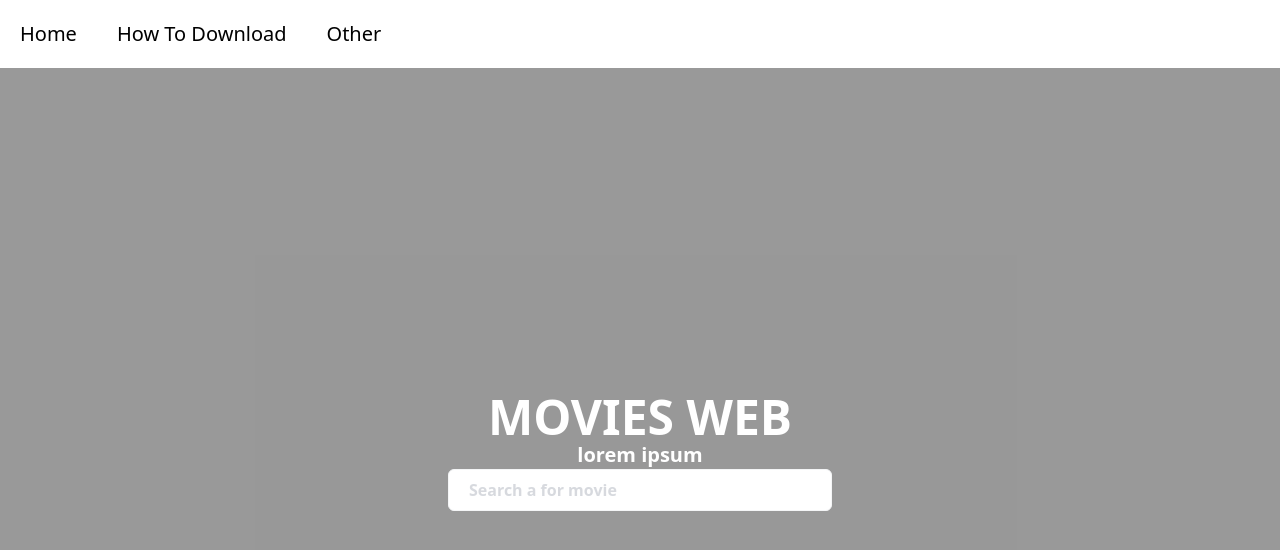
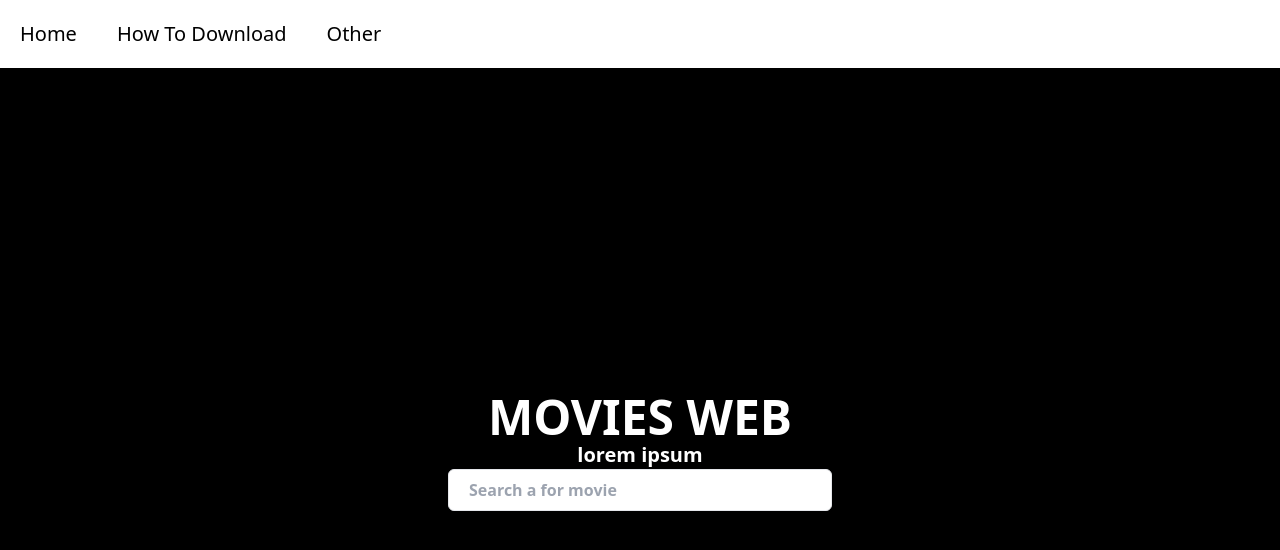
Before and after one commit to Igprad01/React-Js-Learn, a React (Vite) app: page / in a window 1280 px wide. Shown: the top 550 px of the page. Built offline with nearby package versions, Linux system fonts and the light colour scheme.

Commit message:
delete background img

```diff
--- a/src/components/Layouts/hero_section.jsx
+++ b/src/components/Layouts/hero_section.jsx
@@ -5,8 +5,8 @@ import Search from "../ELements/Pencarian/Pencarian";
 
 const HeroSection = () => {
     return (
-        <div className="relative w-full bg-white bg-cover py-24 px-32 md:py-58 lg:py-72 xl:py-96 flex items-center justify-center">
-            <div className="absolute inset-0 bg-black opacity-40 flex items-center justify-center">
+        <div className="relative w-full bg-black py-24 px-32 md:py-58 lg:py-72 xl:py-96 flex items-center justify-center">
+            <div className="absolute flex items-center justify-center">
                 <div className="text-center font-bold">
                     <Heading1 text="MOVIES WEB" styling="text-white text-5xl" />
                     <Heading2 text = "lorem ipsum" styling = 'text-white text-xl' />
```
